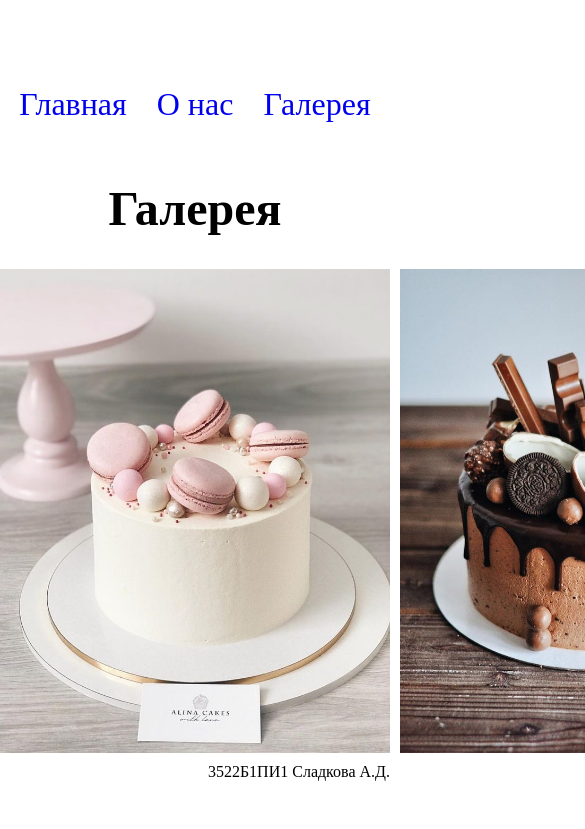
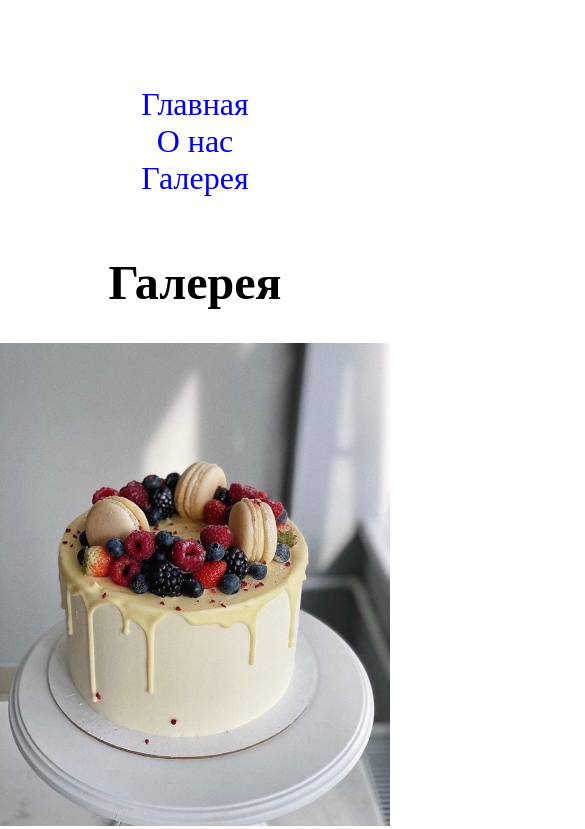
Before and after one commit to AntoninaSladkova/4z-23var-, a plain HTML site: page gallery.html in a window 390 px wide. Shown: the part 431-1260 px from the top of the page, 585 px wide, since content can reach past the window. Before the commit the page ends 1234 px from the top, so only its background shows below. Drawn offline with Linux system fonts and the light colour scheme.

Commit message:
better media

```diff
--- a/css/media.css
+++ b/css/media.css
@@ -1,4 +1,4 @@
-@media (max-width: 800px)
+@media (max-width: 1200px)
 {
     .header{
         flex-direction: column-reverse;
@@ -12,6 +12,10 @@
     .logo{
         display: none;
     }
+    .menu ul {
+        display:block;
+        text-align: center;
+    }
     .news nav>ul{
         width: 100%;
     }
@@ -22,4 +26,14 @@
     footer{
         margin-top: 10px;
     }
+    .image-container {
+        display: flex;
+        flex-direction: column;
+	    align-items: center;
+    }
+    .image-container img {
+        width: 100%;
+        max-width: 400px;
+        max-height: 500px;
+    }
 }
```
